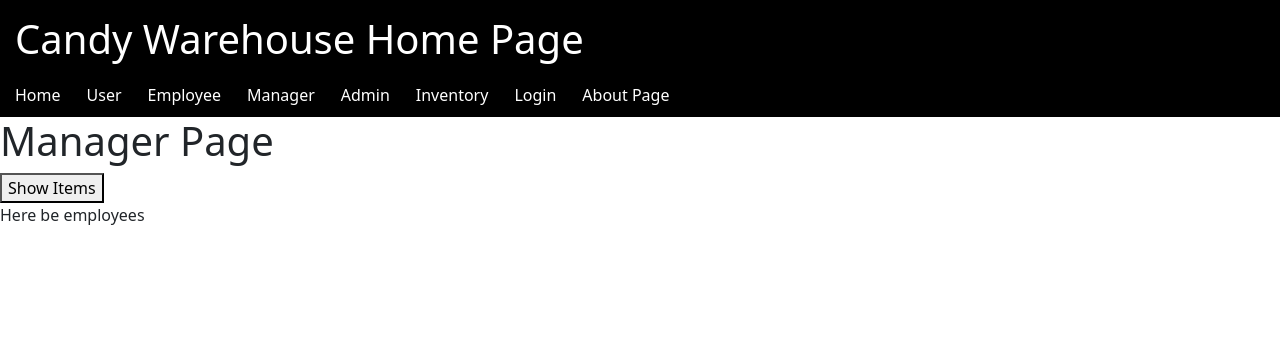
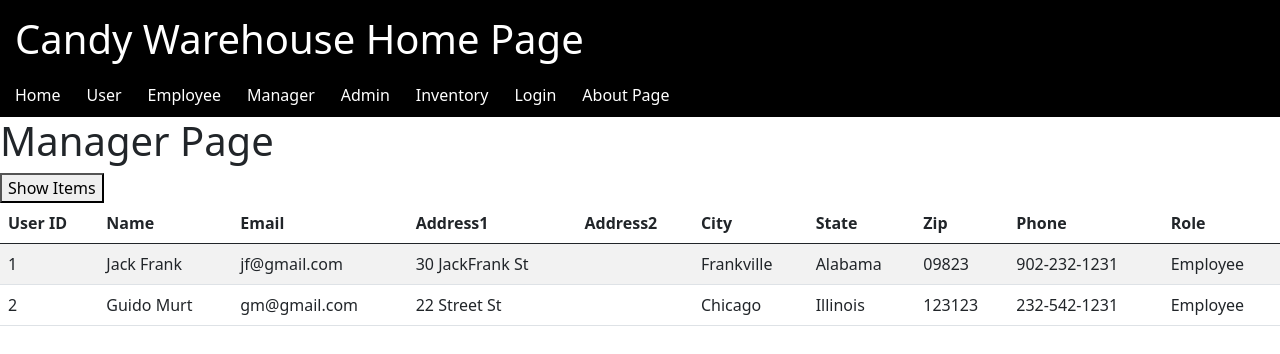
Before and after one commit to jeninec/Candy_Warehouse, an Angular app in the folder CandyWarehouseNG/: page /manager in a window 1280 px wide. Both pictures are taken after a click on the button "Show Employees". Shown: the top 354 px of the page. Built offline with nearby package versions, Linux system fonts and the light colour scheme.

Commit message:
Updated manager page

```diff
--- a/CandyWarehouseNG/src/app/components/manager/manager.component.html
+++ b/CandyWarehouseNG/src/app/components/manager/manager.component.html
@@ -4,9 +4,63 @@
 <button (click)="toggleShow()" type="checkbox" >{{selectOption}}</button>
 
 <div *ngIf="isItems">
-    <p>Here be the items</p>
+
+    <table class="table table-striped">
+        <thead>
+            <tr>
+                <th scope="col">Item ID</th>
+                <th scope="col">Name</th>
+                <th scope="col">Category</th>
+                <th scope="col">Price</th>
+                <th scope="col">Quantity</th>
+                <th scope="col">Description</th>
+            </tr>
+        </thead>
+        <tbody>
+            <tr class="userValue" *ngFor="let item of fakeItemsList">
+                <td>{{item.id}}</td>
+                <td>{{item.name}}</td>
+                <td>{{item.catagory}}</td>
+                <td>{{item.price}}</td>
+                <td>{{item.qty}}</td>
+                <td>{{item.description}}</td>
+            </tr>
+        </tbody>
+    </table>
+
 </div>
 
 <div *ngIf="isEmps">
-    <p>Here be employees</p>
+
+    <table class="table table-striped">
+        <thead>
+            <tr>
+                <th scope="col">User ID</th>
+                <th scope="col">Name</th>
+                <th scope="col">Email</th>
+                <th scope="col">Address1</th>
+                <th scope="col">Address2</th>
+                <th scope="col">City</th>
+                <th scope="col">State</th>
+                <th scope="col">Zip</th>
+                <th scope="col">Phone</th>
+                <th scope="col">Role</th>
+            </tr>
+        </thead>
+        <tbody>
+            <tr class="userValue" *ngFor="let person of fakeEmployeeList">
+                <td>{{person.id}}</td>
+                <td>{{person.name}}</td>
+                <td>{{person.email}}</td>
+                <td>{{person.address1}}</td>
+                <td>{{person.address2}}</td>
+                <td>{{person.city}}</td>
+                <td>{{person.state}}</td>
+                <td>{{person.zip}}</td>
+                <td>{{person.phone}}</td>
+                <td>{{person.title}}</td>
+            </tr>
+        </tbody>
+    </table>
+
 </div>
--- a/CandyWarehouseNG/src/app/components/manager/manager.component.ts
+++ b/CandyWarehouseNG/src/app/components/manager/manager.component.ts
@@ -16,6 +16,21 @@ export class ManagerComponent implements OnInit {
   isItems: boolean = true;
   selectOption: string = "Show Employees";
 
+  fakeItemsList: Array<any> = [
+    { "id": 1, "name": "Hershey's", "catagory": "chocolates", "price": 2,
+      "qty": 100, "description": "Generic American chocolate"}
+  ];
+
+  fakeEmployeeList: Array<any> = [
+    {"id": 1, "name": "Jack Frank", "email": "jf@gmail.com", "address1": "30 JackFrank St",
+    "address2": "", "city" : "Frankville", "state": "Alabama", "zip": "09823",
+    "phone": "902-232-1231", "title": "Employee"},
+    {"id": 2, "name": "Guido Murt", "email": "gm@gmail.com", "address1": "22 Street St",
+    "address2": "", "city" : "Chicago", "state": "Illinois", "zip": "123123",
+    "phone": "232-542-1231", "title": "Employee"}
+  ];
+
+
   toggleShow() {
     this.isEmps = ! this.isEmps;
     this.isItems = ! this.isItems;
```
